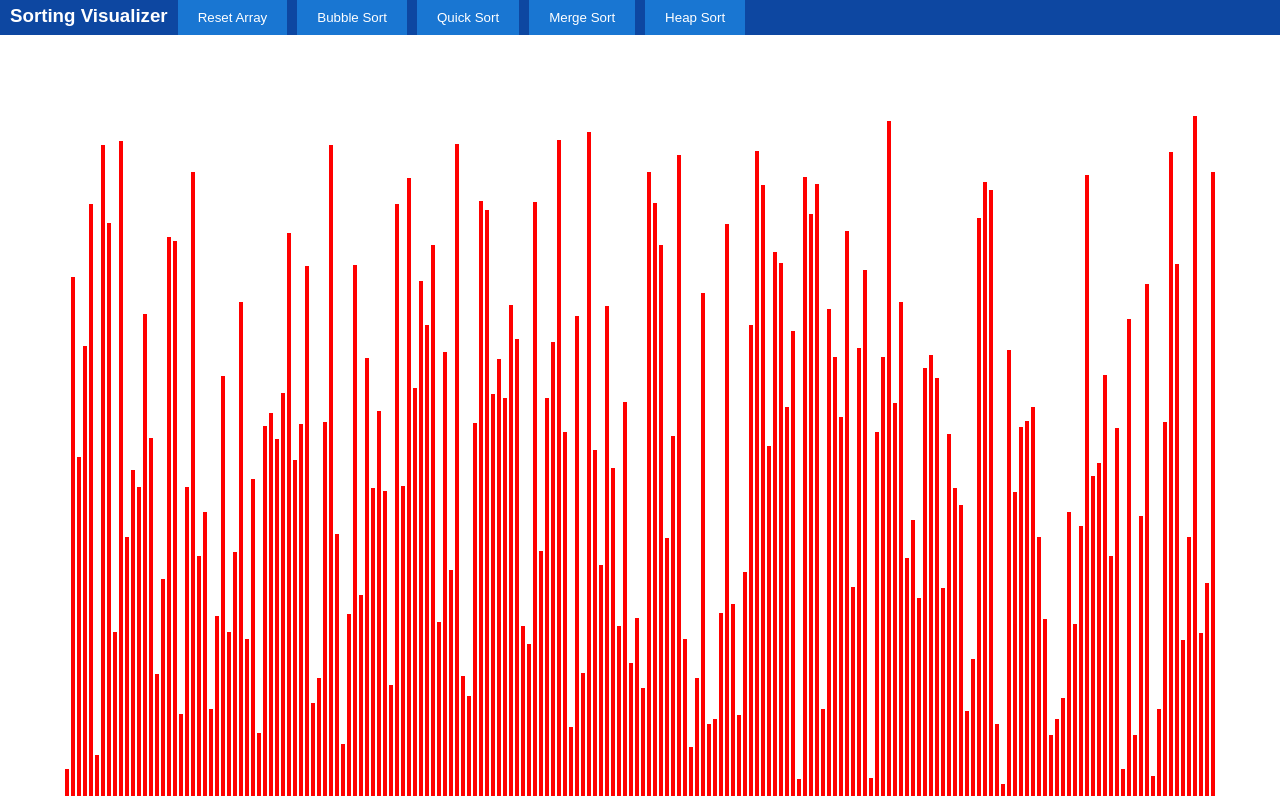
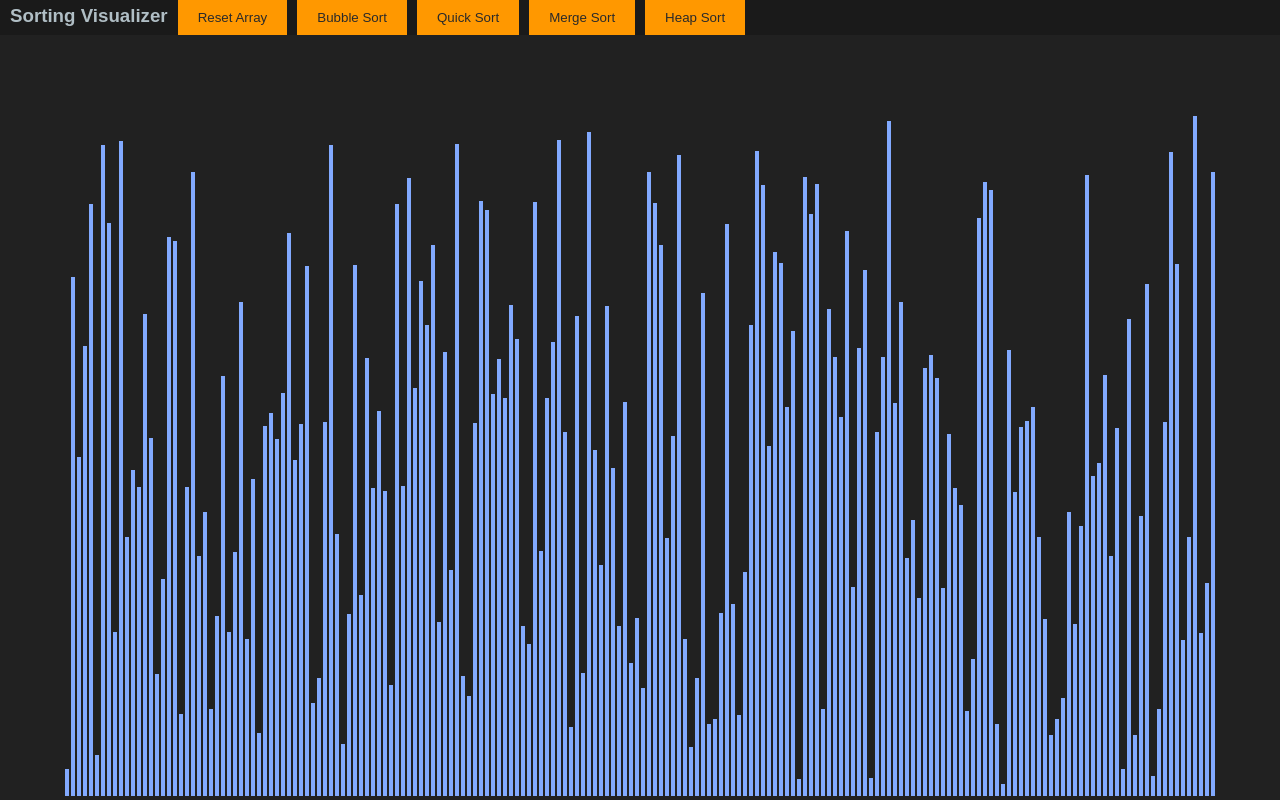
Before and after one commit to sk3p7ic/Sorting-Visualizer, an Angular app: page / in a window 1280 px wide. Built offline with nearby package versions, Linux system fonts and the light colour scheme.

Commit message:
Worked on styling

```diff
--- a/src/app/app.component.html
+++ b/src/app/app.component.html
@@ -1,4 +1,4 @@
-<div>
+<div class="app-container">
   <app-sorting-visualizer></app-sorting-visualizer>
 </div>
 <!--<router-outlet></router-outlet>-->
--- a/src/app/app.component.sass
+++ b/src/app/app.component.sass
@@ -0,0 +1,2 @@
+.app-container
+  background-color: #212121
--- a/src/app/sorting-visualizer/sorting-visualizer.component.html
+++ b/src/app/sorting-visualizer/sorting-visualizer.component.html
@@ -1,3 +1,4 @@
+<div class="container">
   <div class="top-bar">
     <h3>Sorting Visualizer</h3>
     <div class="sorting-buttons">
@@ -16,6 +17,11 @@
 
 
   <div class="values-array">
-  <div class="array-value" *ngFor="let value of array" [style.height.px]="value">
+    <div
+      class="array-value"
+      *ngFor="let value of array; index as i"
+      [ngClass]="(curr_comps[0] == i || curr_comps[1] == i) ? 'compared' : ''"
+      [style.height.px]="value">
     </div>
   </div>
+</div>
--- a/src/app/sorting-visualizer/sorting-visualizer.component.sass
+++ b/src/app/sorting-visualizer/sorting-visualizer.component.sass
@@ -1,7 +1,15 @@
 $element-width: 4px
 
-$bar-bg: #0d47a1
-$btn-bg: #1976d2
+$bar-bg: #1a1a1a
+$btn-bg: #ff9800
+$bar-text-fg: #b0bec5
+$btn-fg: #2a2a2a
+
+.container
+  background-color: #212121
+  width: 100vw
+  height: 100vh
+  margin: 0px
 
 .top-bar
   background-color: $bar-bg
@@ -31,17 +39,20 @@ $btn-bg: #1976d2
   width: $element-width
   display: inline-block
   margin: 0px 1px
-  background-color: red
+  background-color: #82aaff
+
+.compared
+  background-color: #c3e88d
 
 h3
   display: inline
   font-family: sans-serif
-  color: #fff
+  color: $bar-text-fg
 
 button
   background-color: $btn-bg
   text-decoration: none
-  color: #fff
+  color: $btn-fg
   border: none
   padding: 10px 20px
   display: inline
--- a/src/app/sorting-visualizer/sorting-visualizer.component.ts
+++ b/src/app/sorting-visualizer/sorting-visualizer.component.ts
@@ -18,9 +18,11 @@ export class SortingVisualizerComponent implements OnInit {
   width: any;
   height: any;
   array: number[];
+  curr_comps: number[];
 
   constructor() {
     this.array = []
+    this.curr_comps = [];
   }
 
   ngOnInit(): void {
@@ -38,6 +40,7 @@ export class SortingVisualizerComponent implements OnInit {
   resetArray() {
     var maxValue = this.height * 0.85; // The max height of an element
     this.array = [] // Reset (clear) the array
+    this.curr_comps = [-1, -1];
     for (let i = 0; i < this.calculateNumElements(); i++) {
       this.array.push(
         // Generate a psedo-random value on an interval
@@ -51,7 +54,7 @@ export class SortingVisualizerComponent implements OnInit {
   }
 
   renderStatuses(arr: number[], stat: SortStatus) {
-    console.log(stat);
+    this.curr_comps = [stat.a, stat.b];
     if (stat.swapped) {
       var temp = arr[stat.a];
       arr[stat.a] = arr[stat.b];
@@ -64,9 +67,14 @@ export class SortingVisualizerComponent implements OnInit {
     var newArray = bubbleSort.sort();
     var statuses = bubbleSort.getStatuses();
     for (let i = 0; i < statuses.length; i++) {
-      setTimeout(() => { this.renderStatuses(this.array, statuses[i]); }, 50);
+      setTimeout(() => {
+        this.curr_comps = [-1, -1];
+        this.renderStatuses(this.array, statuses[i]);
+        if (i == (statuses.length - 1)) {
+          this.curr_comps = [-1, -1];
+        }
+      }, i * 1.25);
     }
-    console.log(this.array);
   }
 
 }
--- a/src/index.html
+++ b/src/index.html
@@ -7,7 +7,7 @@
   <meta name="viewport" content="width=device-width, initial-scale=1">
   <link rel="icon" type="image/x-icon" href="favicon.ico">
 </head>
-<body>
+<body style="margin: 0px">
   <app-root></app-root>
 </body>
 </html>
```
Lines whose indentation alone changed are shown as unchanged.
